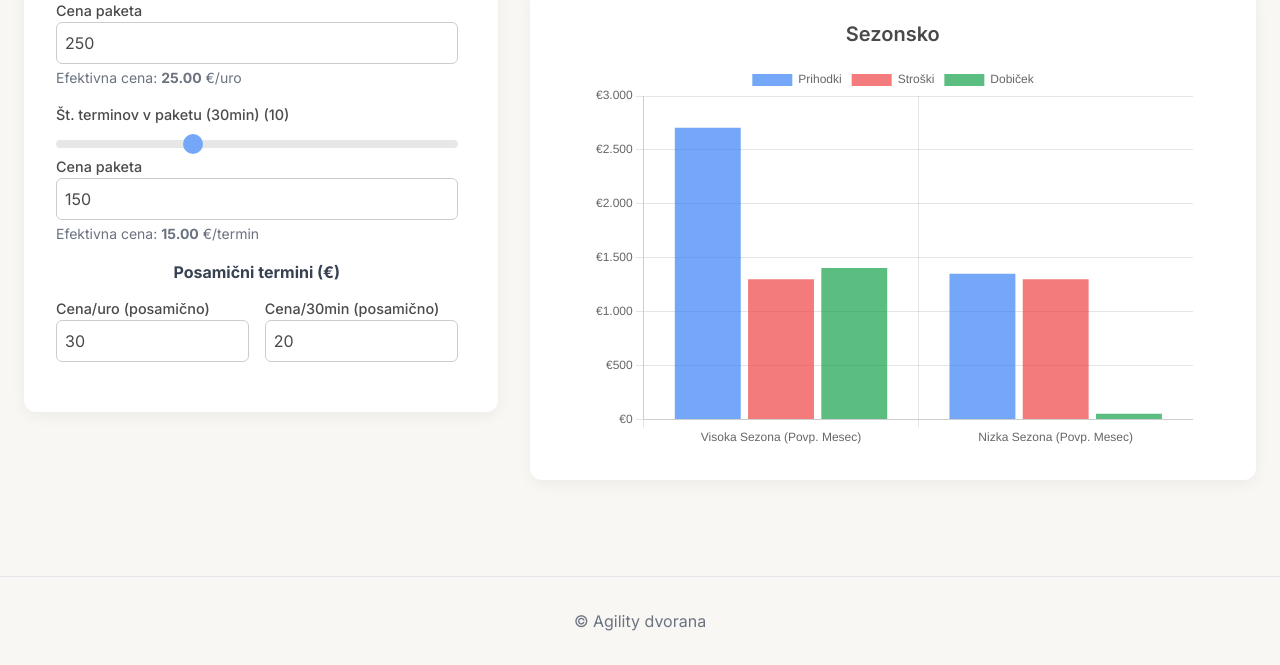
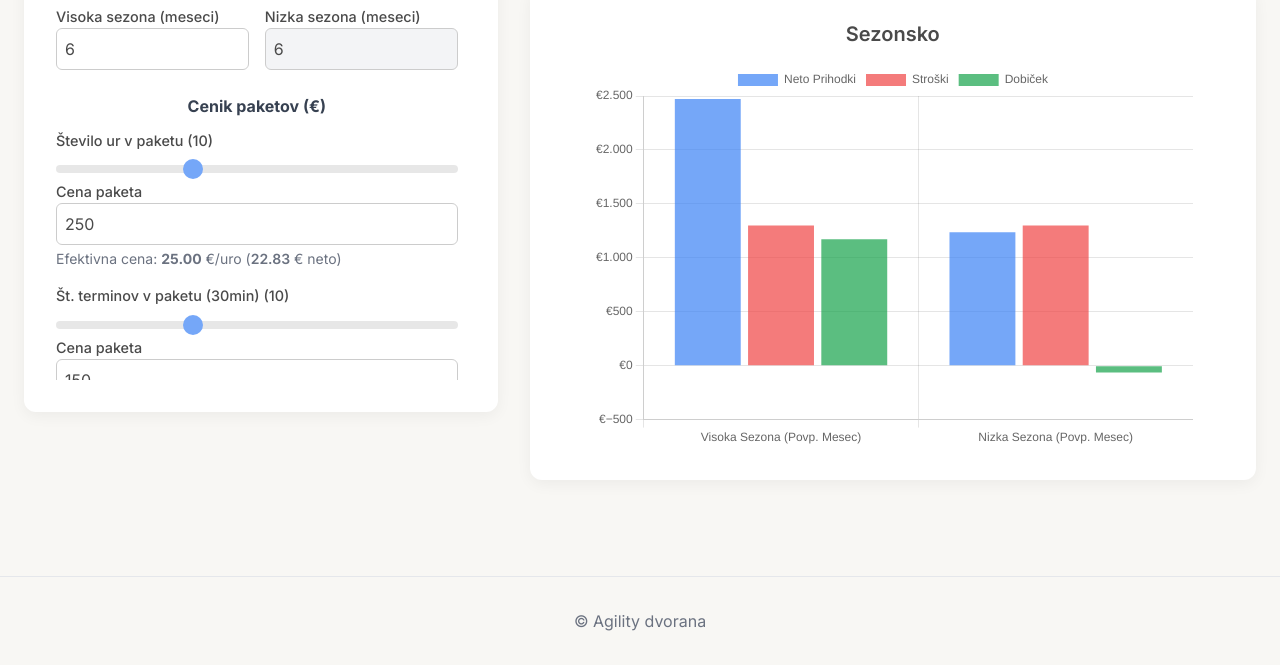
Before and after one commit to eva-bones/AgiPlac, a plain HTML site: page index.html in a window 1280 px wide. Shown: the part 432-1097 px from the top of the page. Drawn offline with nearby package versions, Linux system fonts and the light colour scheme.

Commit message:
Update index.html

```diff
--- a/index.html
+++ b/index.html
@@ -39,12 +39,28 @@
             <div class="lg:col-span-2">
                 <div class="lg:sticky lg:top-24 card">
                     <div class="sidebar overflow-y-auto pr-2">
-                         <div class="space-y-6">
+                        <div class="space-y-6">
                             <div>
                                 <div class="space-y-4">
                                     <div><label for="packHighSeasonHours" class="block mb-1 slider-label">Skupne plačane ure/teden (Visoka sezona, <span id="packHighSeasonHoursValue">20</span>h)</label><input type="range" min="5" max="60" value="20" class="slider dynamic-slider" id="packHighSeasonHours"></div>
                                     <div><label for="packLowSeasonHours" class="block mb-1 slider-label">Skupne plačane ure/teden (Nizka sezona, <span id="packLowSeasonHoursValue">10</span>h)</label><input type="range" min="5" max="40" value="10" class="slider dynamic-slider" id="packLowSeasonHours"></div>
                                     <div><label for="packRatio" class="block mb-1 slider-label">Delež ur, prodanih v paketih (<span id="packRatioValue">50</span>%)</label><input type="range" min="0" max="100" value="50" class="slider dynamic-slider" id="packRatio"></div>
+
+                                    <div class="grid grid-cols-2 gap-4 pt-4 border-t mt-4">
+                                        <div>
+                                            <label for="vatRate" class="input-label">Stopnja DDV (%)</label>
+                                            <input type="number" id="vatRate" value="9.5" step="0.1" class="dynamic-input">
+                                        </div>
+                                         <div></div>
+                                        <div>
+                                            <label for="highSeasonMonths" class="input-label">Visoka sezona (meseci)</label>
+                                            <input type="number" id="highSeasonMonths" value="6" min="0" max="12" class="dynamic-input">
+                                        </div>
+                                        <div>
+                                            <label for="lowSeasonMonths" class="input-label">Nizka sezona (meseci)</label>
+                                            <input type="number" id="lowSeasonMonths" value="6" min="0" max="12" class="dynamic-input bg-gray-100" disabled>
+                                        </div>
+                                    </div>
                                 </div>
                             </div>
                             <div>
@@ -55,14 +71,14 @@
                                         <input type="range" min="5" max="20" value="10" class="slider dynamic-slider" id="packHourCount">
                                         <label for="packHourPrice" class="input-label mt-2">Cena paketa</label>
                                         <input type="number" id="packHourPrice" value="250" class="dynamic-input">
-                                        <p class="text-sm text-gray-500 mt-1">Efektivna cena: <span id="effectiveHourPrice" class="font-bold"></span> €/uro</p>
+                                        <p class="text-sm text-gray-500 mt-1">Efektivna cena: <span id="effectiveHourPrice" class="font-bold"></span> €/uro (<span id="effectiveHourPriceNet" class="font-semibold"></span> € neto)</p>
                                     </div>
                                     <div>
                                         <label for="packHalfHourCount" class="block mb-1 slider-label">Št. terminov v paketu (30min) (<span id="packHalfHourCountValue">10</span>)</label>
                                         <input type="range" min="5" max="20" value="10" class="slider dynamic-slider" id="packHalfHourCount">
                                         <label for="packHalfHourPrice" class="input-label mt-2">Cena paketa</label>
                                         <input type="number" id="packHalfHourPrice" value="150" class="dynamic-input">
-                                        <p class="text-sm text-gray-500 mt-1">Efektivna cena: <span id="effectiveHalfHourPrice" class="font-bold"></span> €/termin</p>
+                                        <p class="text-sm text-gray-500 mt-1">Efektivna cena: <span id="effectiveHalfHourPrice" class="font-bold"></span> €/termin (<span id="effectiveHalfHourPriceNet" class="font-semibold"></span> € neto)</p>
                                     </div>
                                 </div>
                                 <h5 class="font-bold mt-4 mb-3 text-center text-gray-700">Posamični termini (€)</h5>
@@ -84,7 +100,7 @@
 
                         <div class="grid md:grid-cols-2 gap-x-8 gap-y-6 mt-6 pt-6 border-t">
                             <div>
-                                 <h5 class="font-bold mb-3 text-center text-gray-700">Začetni stroški (€)</h5>
+                                <h5 class="font-bold mb-3 text-center text-gray-700">Začetni stroški (€)</h5>
                                 <div class="space-y-2" id="staticStartupCosts">
                                     <div><label for="turfCost" class="input-label">Umetna trava (JutaGrass 20x40m)</label><input type="number" id="turfCost" value="8400" class="dynamic-input startup-cost-input"></div>
                                     <div><label for="sandCost" class="input-label">Kremenčev pesek</label><input type="number" id="sandCost" value="1000" class="dynamic-input startup-cost-input"></div>
@@ -94,14 +110,13 @@
                                     </label>
                                     <input type="number" id="obstaclesCost" value="10000" class="dynamic-input startup-cost-input">
                                     </div>
-
                                     <div><label for="restCost" class="input-label">Ostalo</label><input type="number" id="restCost" value="1000" class="dynamic-input startup-cost-input"></div>
                                 </div>
                                 <div id="dynamicStartupCostsContainer" class="space-y-2 mt-2"></div>
                                 <button id="addStartupCostBtn" class="mt-2 text-sm text-blue-600 hover:text-blue-800 w-full text-left">+ Dodaj nov strošek</button>
                             </div>
                             <div>
-                                 <h5 class="font-bold mb-3 text-center text-gray-700">Mesečni stroški (€)</h5>
+                                <h5 class="font-bold mb-3 text-center text-gray-700">Mesečni stroški (€)</h5>
                                 <div class="space-y-2" id="staticMonthlyCosts">
                                     <div><label for="rentCost" class="input-label">Najemnina</label><input type="number" id="rentCost" value="1000" class="dynamic-input monthly-cost-input"></div>
                                     <div><label for="maintenanceCost" class="input-label">Vzdrževanje</label><input type="number" id="maintenanceCost" value="300" class="dynamic-input monthly-cost-input"></div>
@@ -139,11 +154,10 @@
 
                 <section class="card">
                      <h4 class="text-xl font-semibold mb-4 text-center">Sezonsko</h4>
-                    <div class="chart-container h-96">
+                     <div class="chart-container h-96">
                         <canvas id="profitabilityChart"></canvas>
                     </div>
                 </section>
-
             </div>
         </div>
     </main>
@@ -165,6 +179,9 @@
                 packSingleHourPrice: document.getElementById('packSingleHourPrice'),
                 packSingleHalfHourPrice: document.getElementById('packSingleHalfHourPrice'),
                 investorCount: document.getElementById('investorCount'),
+                highSeasonMonths: document.getElementById('highSeasonMonths'),
+                lowSeasonMonths: document.getElementById('lowSeasonMonths'),
+                vatRate: document.getElementById('vatRate'),
             };
 
             const outputs = {
@@ -175,8 +192,10 @@
                 packHalfHourCountValue: document.getElementById('packHalfHourCountValue'),
                 effectiveHourPrice: document.getElementById('effectiveHourPrice'),
                 effectiveHalfHourPrice: document.getElementById('effectiveHalfHourPrice'),
+                // SPREMEMBA TUKAJ
+                effectiveHourPriceNet: document.getElementById('effectiveHourPriceNet'),
+                effectiveHalfHourPriceNet: document.getElementById('effectiveHalfHourPriceNet'),
                 annualProfit: document.getElementById('annual-profit-right'),
-                // REMOVED: roi: document.getElementById('roi-right'),
                 totalInvestment: document.getElementById('total-investment-right'),
                 investorCountValue: document.getElementById('investorCountValue'),
                 investmentPerInvestor: document.getElementById('investmentPerInvestor'),
@@ -190,32 +209,26 @@
                 const isStartup = type === 'startup';
                 const containerId = isStartup ? 'dynamicStartupCostsContainer' : 'dynamicMonthlyCostsContainer';
                 const container = document.getElementById(containerId);
-
                 const costClass = `dynamic-input ${isStartup ? 'dynamic-startup-cost' : 'dynamic-monthly-cost'}`;
                 const nameClass = `dynamic-input ${isStartup ? 'dynamic-startup-name' : 'dynamic-monthly-name'}`;
-
                 const newRow = document.createElement('div');
                 newRow.className = 'flex items-center space-x-2';
-
                 const nameInput = document.createElement('input');
                 nameInput.type = 'text';
                 nameInput.placeholder = 'Ime stroška';
                 nameInput.className = `${nameClass} flex-grow`;
                 nameInput.setAttribute('aria-label', 'Ime novega stroška');
                 nameInput.addEventListener('input', calculateFinancials);
-
                 const valueInput = document.createElement('input');
                 valueInput.type = 'number';
                 valueInput.value = '0';
                 valueInput.className = `${costClass} w-24`;
                 valueInput.setAttribute('aria-label', 'Vrednost novega stroška');
                 valueInput.addEventListener('input', calculateFinancials);
-
                 const removeBtn = document.createElement('button');
                 removeBtn.textContent = '–';
                 removeBtn.className = 'px-2 py-0.5 bg-red-500 text-white rounded hover:bg-red-600 text-lg font-bold flex-shrink-0';
                 removeBtn.onclick = () => { newRow.remove(); calculateFinancials(); };
-
                 newRow.appendChild(nameInput);
                 newRow.appendChild(valueInput);
                 newRow.appendChild(removeBtn);
@@ -233,49 +246,67 @@
 
             function calculateFinancials() {
                 const values = getValues();
+                const vatDivisor = 1 + (values.vatRate / 100);
 
                 // Update slider value displays
                 Object.keys(outputs).forEach(key => {
                     const element = outputs[key];
-                    if (element && element.tagName === 'SPAN') {
+                    if (element && element.tagName === 'SPAN' && !key.startsWith('effective')) {
                         const correspondingInputKey = key.replace('Value', '');
                         if(values[correspondingInputKey] !== undefined) {
                             element.textContent = values[correspondingInputKey];
                         }
                     }
                 });
+                outputs.packHourCountValue.textContent = values.packHourCount;
+                outputs.packHalfHourCountValue.textContent = values.packHalfHourCount;
+                outputs.investorCountValue.textContent = values.investorCount;
 
-                // Calculate total startup cost by querying all relevant inputs
+
+                // Calculate total startup cost
                 let totalStartupCost = 0;
                 document.querySelectorAll('.startup-cost-input, .dynamic-startup-cost').forEach(input => {
                     totalStartupCost += parseFloat(input.value) || 0;
                 });
 
-                // Calculate total monthly expenses by querying all relevant inputs
+                // Calculate total monthly expenses
                 let totalMonthlyExpenses = 0;
                 document.querySelectorAll('.monthly-cost-input, .dynamic-monthly-cost').forEach(input => {
                     totalMonthlyExpenses += parseFloat(input.value) || 0;
                 });
 
-                // Calculate effective prices
+                // SPREMEMBA TUKAJ: Calculate effective prices (gross and net)
                 const pricePerSingleHourInPack = values.packHourCount > 0 ? values.packHourPrice / values.packHourCount : 0;
                 const pricePerSingleHalfHourInPack = values.packHalfHourCount > 0 ? values.packHalfHourPrice / values.packHalfHourCount : 0;
+                const netPricePerSingleHourInPack = pricePerSingleHourInPack / vatDivisor;
+                const netPricePerSingleHalfHourInPack = pricePerSingleHalfHourInPack / vatDivisor;
 
                 if(outputs.effectiveHourPrice) outputs.effectiveHourPrice.textContent = pricePerSingleHourInPack.toFixed(2);
                 if(outputs.effectiveHalfHourPrice) outputs.effectiveHalfHourPrice.textContent = pricePerSingleHalfHourInPack.toFixed(2);
+                if(outputs.effectiveHourPriceNet) outputs.effectiveHourPriceNet.textContent = netPricePerSingleHourInPack.toFixed(2);
+                if(outputs.effectiveHalfHourPriceNet) outputs.effectiveHalfHourPriceNet.textContent = netPricePerSingleHalfHourInPack.toFixed(2);
 
-                // Revenue calculation
+
+                // Revenue calculation (BRUTO)
                 const avgPackPricePerHour = (pricePerSingleHourInPack * 0.5) + (pricePerSingleHalfHourInPack * 0.5 * 2);
                 const avgSinglePricePerHour = (values.packSingleHourPrice * 0.5) + (values.packSingleHalfHourPrice * 2 * 0.5);
                 const packRatioDecimal = values.packRatio / 100;
                 const overallAvgRate = (avgPackPricePerHour * packRatioDecimal) + (avgSinglePricePerHour * (1 - packRatioDecimal));
 
-                const highSeasonTotalRevenue = values.packHighSeasonHours * overallAvgRate * 4.33;
-                const lowSeasonTotalRevenue = values.packLowSeasonHours * overallAvgRate * 4.33;
+                const highSeasonGrossRevenue = values.packHighSeasonHours * overallAvgRate * 4.33;
+                const lowSeasonGrossRevenue = values.packLowSeasonHours * overallAvgRate * 4.33;
 
-                const highSeasonProfit = highSeasonTotalRevenue - totalMonthlyExpenses;
-                const lowSeasonProfit = lowSeasonTotalRevenue - totalMonthlyExpenses;
-                const annualProfit = (highSeasonProfit * 6) + (lowSeasonProfit * 6);
+                // Izračun NETO prihodkov z upoštevanjem DDV
+                const highSeasonNetRevenue = highSeasonGrossRevenue / vatDivisor;
+                const lowSeasonNetRevenue = lowSeasonGrossRevenue / vatDivisor;
+
+                const highSeasonProfit = highSeasonNetRevenue - totalMonthlyExpenses;
+                const lowSeasonProfit = lowSeasonNetRevenue - totalMonthlyExpenses;
+
+                // Uporaba dinamičnega trajanja sezone
+                const highSeasonMonths = values.highSeasonMonths;
+                const lowSeasonMonths = 12 - highSeasonMonths;
+                const annualProfit = (highSeasonProfit * highSeasonMonths) + (lowSeasonProfit * lowSeasonMonths);
 
                 // Investor Calculations
                 const investorCount = values.investorCount > 0 ? values.investorCount : 1;
@@ -285,12 +316,11 @@
                 // Update main display cards
                 outputs.totalInvestment.textContent = '€' + totalStartupCost.toLocaleString('sl-SI', { maximumFractionDigits: 0 });
                 outputs.annualProfit.textContent = '€' + annualProfit.toLocaleString('sl-SI', { maximumFractionDigits: 0 });
-                // REMOVED: outputs.roi.textContent = roi.toFixed(1) + '%';
                 outputs.investmentPerInvestor.textContent = '€' + investmentPerInvestor.toLocaleString('sl-SI', { maximumFractionDigits: 0 });
                 outputs.returnPerInvestor.textContent = '€' + returnPerInvestor.toLocaleString('sl-SI', { maximumFractionDigits: 0 });
 
-                // Update profitability chart
-                updateProfitabilityChart(highSeasonTotalRevenue, lowSeasonTotalRevenue, totalMonthlyExpenses, highSeasonProfit, lowSeasonProfit);
+                // Update profitability chart (z NETO prihodki)
+                updateProfitabilityChart(highSeasonNetRevenue, lowSeasonNetRevenue, totalMonthlyExpenses, highSeasonProfit, lowSeasonProfit);
             }
 
             // --- CHART FUNCTIONS ---
@@ -304,7 +334,7 @@
 
             function createProfitabilityChart() {
                 const ctx = document.getElementById('profitabilityChart').getContext('2d');
-                profitabilityChart = new Chart(ctx, { type: 'bar', data: { labels: ['Visoka Sezona (Povp. Mesec)', 'Nizka Sezona (Povp. Mesec)'], datasets: [{label: 'Prihodki', data: [], backgroundColor: 'rgba(59, 130, 246, 0.7)'},{label: 'Stroški', data: [], backgroundColor: 'rgba(239, 68, 68, 0.7)'},{label: 'Dobiček', data: [], backgroundColor: 'rgba(22, 163, 74, 0.7)'}] }, options: { responsive: true, maintainAspectRatio: false, scales: { y: { beginAtZero: true, ticks: { callback: value => '€' + value.toLocaleString('sl-SI') } } }, plugins: { tooltip: { callbacks: { label: context => `${context.dataset.label}: €${context.parsed.y.toLocaleString('sl-SI')}` } } } } });
+                profitabilityChart = new Chart(ctx, { type: 'bar', data: { labels: ['Visoka Sezona (Povp. Mesec)', 'Nizka Sezona (Povp. Mesec)'], datasets: [{label: 'Neto Prihodki', data: [], backgroundColor: 'rgba(59, 130, 246, 0.7)'},{label: 'Stroški', data: [], backgroundColor: 'rgba(239, 68, 68, 0.7)'},{label: 'Dobiček', data: [], backgroundColor: 'rgba(22, 163, 74, 0.7)'}] }, options: { responsive: true, maintainAspectRatio: false, scales: { y: { beginAtZero: true, ticks: { callback: value => '€' + value.toLocaleString('sl-SI') } } }, plugins: { tooltip: { callbacks: { label: context => `${context.dataset.label}: €${context.parsed.y.toLocaleString('sl-SI')}` } } } } });
             }
 
             // --- INITIALIZATION ---
@@ -312,6 +342,20 @@
 
             document.querySelectorAll('.dynamic-input, .dynamic-slider').forEach(input => {
                 input.addEventListener('input', calculateFinancials);
+            });
+
+            inputs.highSeasonMonths.addEventListener('input', () => {
+                const highMonths = parseInt(inputs.highSeasonMonths.value, 10);
+                if (highMonths >= 0 && highMonths <= 12) {
+                    inputs.lowSeasonMonths.value = 12 - highMonths;
+                } else if (highMonths > 12) {
+                     inputs.highSeasonMonths.value = 12;
+                     inputs.lowSeasonMonths.value = 0;
+                } else {
+                     inputs.highSeasonMonths.value = 0;
+                     inputs.lowSeasonMonths.value = 12;
+                }
+                calculateFinancials();
             });
 
             document.getElementById('addStartupCostBtn').addEventListener('click', () => addCostField('startup'));
```
